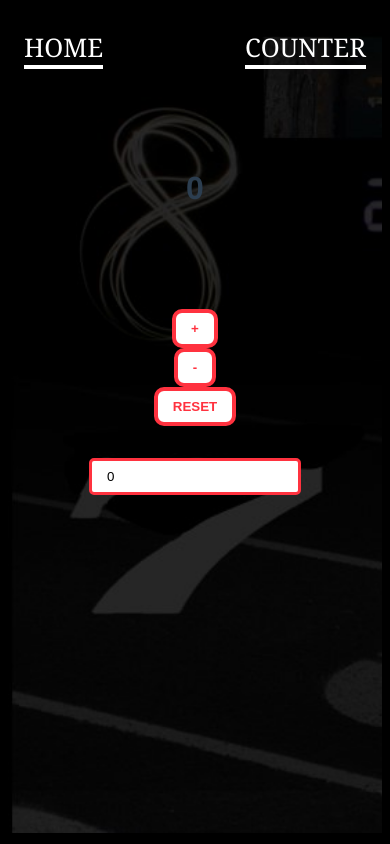
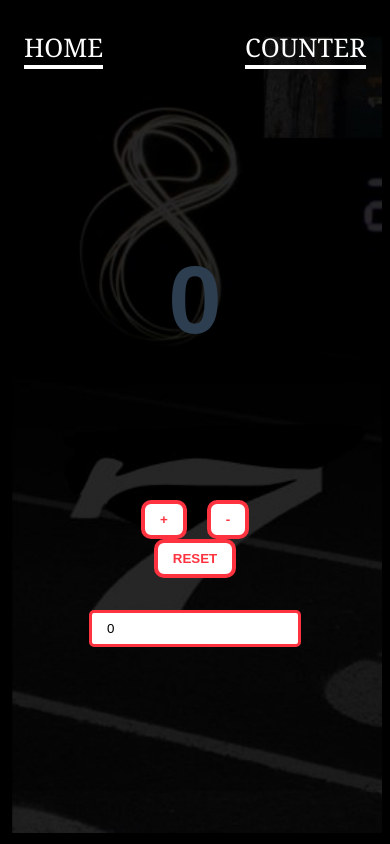
Before and after one commit to zachyo/vue-exam-counter, a Vue app: page /counter in a window 390 px wide. Built offline with nearby package versions, Linux system fonts and the light colour scheme.

Commit message:
Update CounterApp.vue

```diff
--- a/src/components/CounterApp.vue
+++ b/src/components/CounterApp.vue
@@ -65,4 +65,13 @@ input {
   background-color: white;
   width: 11rem;
 }
+@media (max-width : 768px) {
+  .counter {
+    margin: 0;
+    margin-top: 7rem;
+  }
+  h1 {
+    font-size: 6rem;
+  }
+}
 </style>
```
